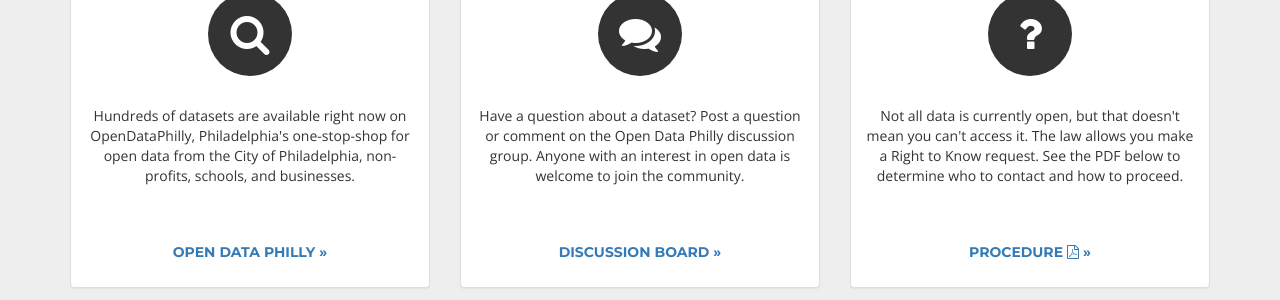
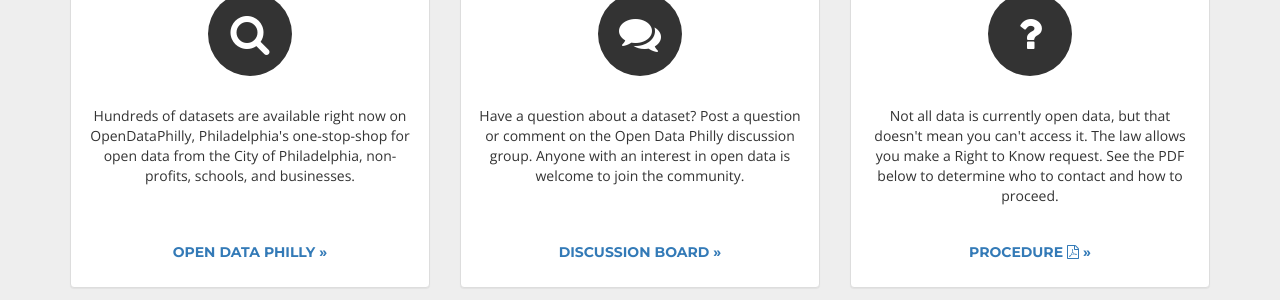
Before and after one commit to CityOfPhiladelphia/slash-data, a Jekyll site: the page built from index.html, in a window 1280 px wide. Shown: the part 803-1103 px from the top of the page. Built offline with Jekyll 4.4.1, drawn with Linux system fonts in a browser that asks for light colours; nearby versions of some CDN libraries.

Commit message:
More data. Fix #22

```diff
--- a/index.html
+++ b/index.html
@@ -58,7 +58,7 @@
       <div class="panel-body">
         <h2><a href="//www.phila.gov/privacy/pdfs/FinalCityOpenRecords.pdf" target="_blank">REQUEST</a></h2>
         <a href="//www.phila.gov/privacy/pdfs/FinalCityOpenRecords.pdf" target="_blank"><div class="data-action-icon fa fa-question fa-3x"></div></a>
-        <p class="data-action-text">Not all data is currently open, but that doesn't mean you can't access it. The law allows you make a Right to Know request. See the PDF below to determine who to contact and how to proceed.</p>
+        <p class="data-action-text">Not all data is currently open data, but that doesn't mean you can't access it. The law allows you make a Right to Know request. See the PDF below to determine who to contact and how to proceed.</p>
         <p><a href="//www.phila.gov/privacy/pdfs/FinalCityOpenRecords.pdf" target="_blank">PROCEDURE <i class="fa fa-file-pdf-o"></i> &raquo;</a></p>
       </div>
     </div>
```
